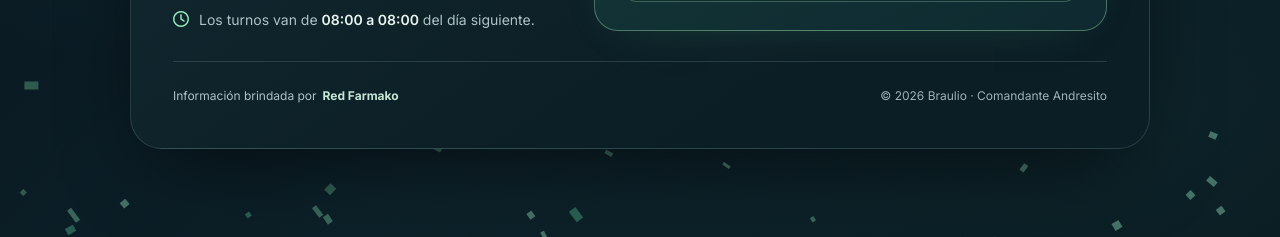
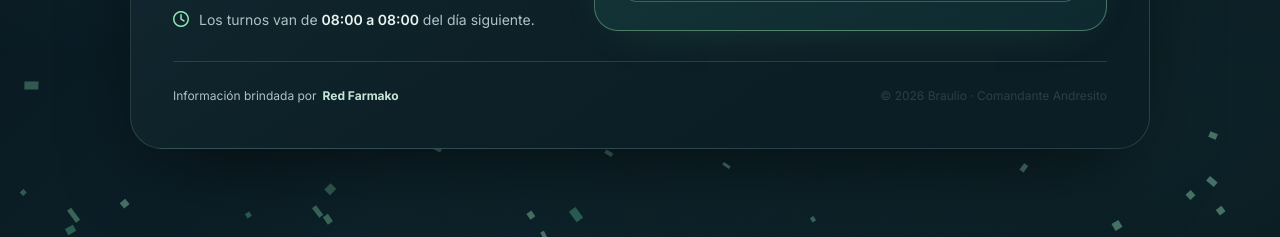
Before and after one commit to farmacias-de-turno/Farmacias-de-turno, a plain HTML site: page index.html in a window 1280 px wide. Shown: the part 563-800 px from the top of the page. Drawn offline with Linux system fonts and the light colour scheme; no server answers.

Commit message:
Footer 2026 Braulio mas opaco (opacity .22)

```diff
--- a/index.html
+++ b/index.html
@@ -320,7 +320,7 @@
         }
         .rmk-badge-text { display: flex; flex-wrap: wrap; column-gap: 6px; font-size: .75rem; color: var(--text-muted); }
         .rmk-badge-brand { font-weight: 700; color: #c7e7d7; }
-        .footer { color: #9db4b8; font-size: .75rem; line-height: 1.6; }
+        .footer { color: #9db4b8; font-size: .75rem; line-height: 1.6; opacity: .22; }
 
         /* La invitación a instalar ocupa su propio espacio, sin tapar botones. */
         .pwa-banner {
```
